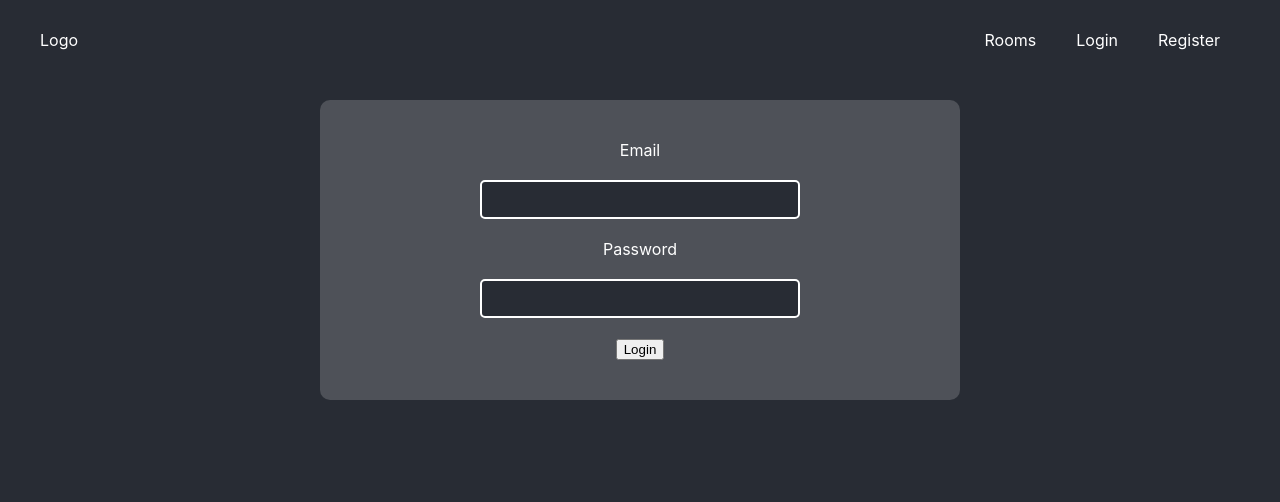
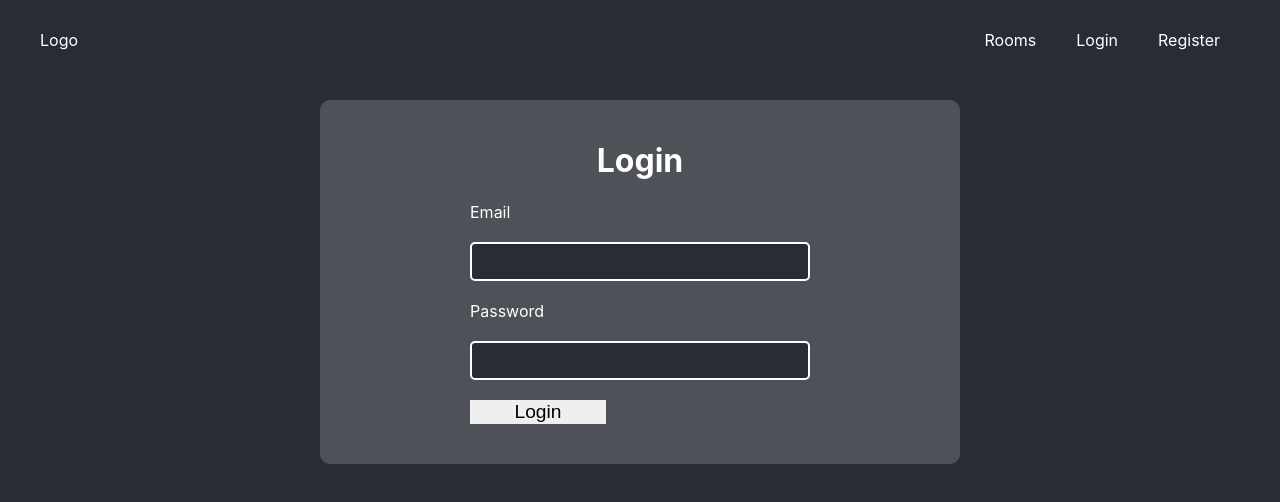
Before and after one commit to JosBogan/forum, a React (Create React App) app in the folder frontend/: page /login in a window 1280 px wide. Shown: the top 502 px of the page. Built offline with nearby package versions, Linux system fonts and the light colour scheme.

Commit message:
login working

```diff
--- a/frontend/src/App.css
+++ b/frontend/src/App.css
@@ -68,18 +68,19 @@
 /* Auth */
 
 .auth_form_container {
-  margin-top: 20px;
+  margin: 20px 0px;
   display: flex;
   justify-content: center;
 }
 
 .auth_form_input_container {
   margin: 20px 0;
+  text-align: left;
 }
 
 .auth_text_input {
   padding: 10px 15px;
-  width: 50%;
+  width: 100%;
   border: 0px;
   background-color: #282c34;
   border: 2px solid white;
@@ -93,12 +94,22 @@
 }
 
 .auth_form {
-  padding: 20px 0px;
+  padding: 20px 150px;
   width: 50%;
   background-color: #ffffff2d;
   border-radius: 10px;
 }
 
-.auth_input_label {
+.submit_button {
+  width: 40%;
+  font-size: 1.2em;
+  border: 0px;
+  outline: none;
+}
+
+.submit_button:hover {
 
 }
+
+.auth_input_label {
+}
--- a/frontend/src/components/auth/Login.js
+++ b/frontend/src/components/auth/Login.js
@@ -1,5 +1,11 @@
+
+// Libraries
 import React, { useEffect, useState } from 'react'
-import { set } from 'js-cookie'
+import axios from 'axios'
+
+// Lib
+
+import { headers } from '../../lib/headers'
 
 function Login() {
 
@@ -12,9 +18,16 @@ function Login() {
     setData({...data, [event.target.name]: event.target.value })
   }
 
-  function onSubmit(event) {
+  async function onSubmit(event) {
     event.preventDefault()
     console.log(data)
+    try {
+      const res = await axios.post('http://localhost:8000/auth/login/',
+        {...data}, headers)
+      console.log(res.data)
+    } catch (err) {
+      console.log(err)
+    }
   }
 
   return (
@@ -23,6 +36,7 @@ function Login() {
         className="auth_form"
         onSubmit={onSubmit}
       >
+        <h1>Login</h1>
         <div className="input_container">
           <div className="auth_form_input_container">
           <label className="auth_input_label" for="email">Email</label>
@@ -47,7 +61,7 @@ function Login() {
           ></input>
         </div>
         <div className="auth_form_input_container">
-          <button type="submit" className="" >Login</button>
+          <button type="submit" className="submit_button" >Login</button>
         </div>
       </form>
     </div>
```
